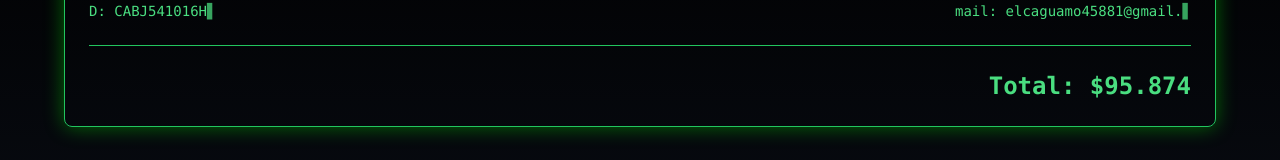
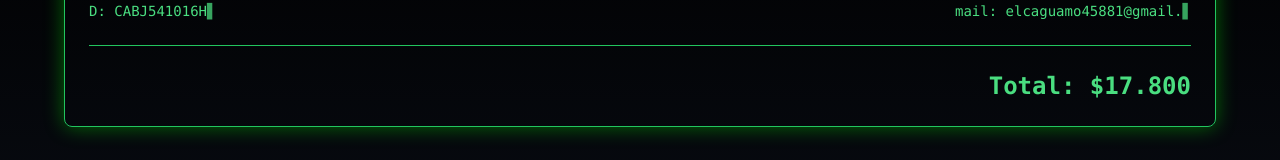
Before and after one commit to danieljaramillosoporte-cloud/simulador-transacciones, a Next.js app: page /dashboard in a window 1280 px wide. Shown: the part 128-288 px from the top of the page. Built offline with nearby package versions, Linux system fonts and the light colour scheme.

Commit message:
Update page.tsx

```diff
--- a/src/app/dashboard/page.tsx
+++ b/src/app/dashboard/page.tsx
@@ -87,7 +87,7 @@ export default function BalancePage() {
     "Access: La Paz - Baja California Sur - Mexico - 23089",
     "Platform status: Connected to database",
   ];
-  const balanceLines = ["Total: $95.874"];
+  const balanceLines = ["Total: $17.800"];
 
   return (
     <div className="min-h-screen bg-gradient-to-b from-black to-gray-900 text-green-400 font-mono p-8">
```
